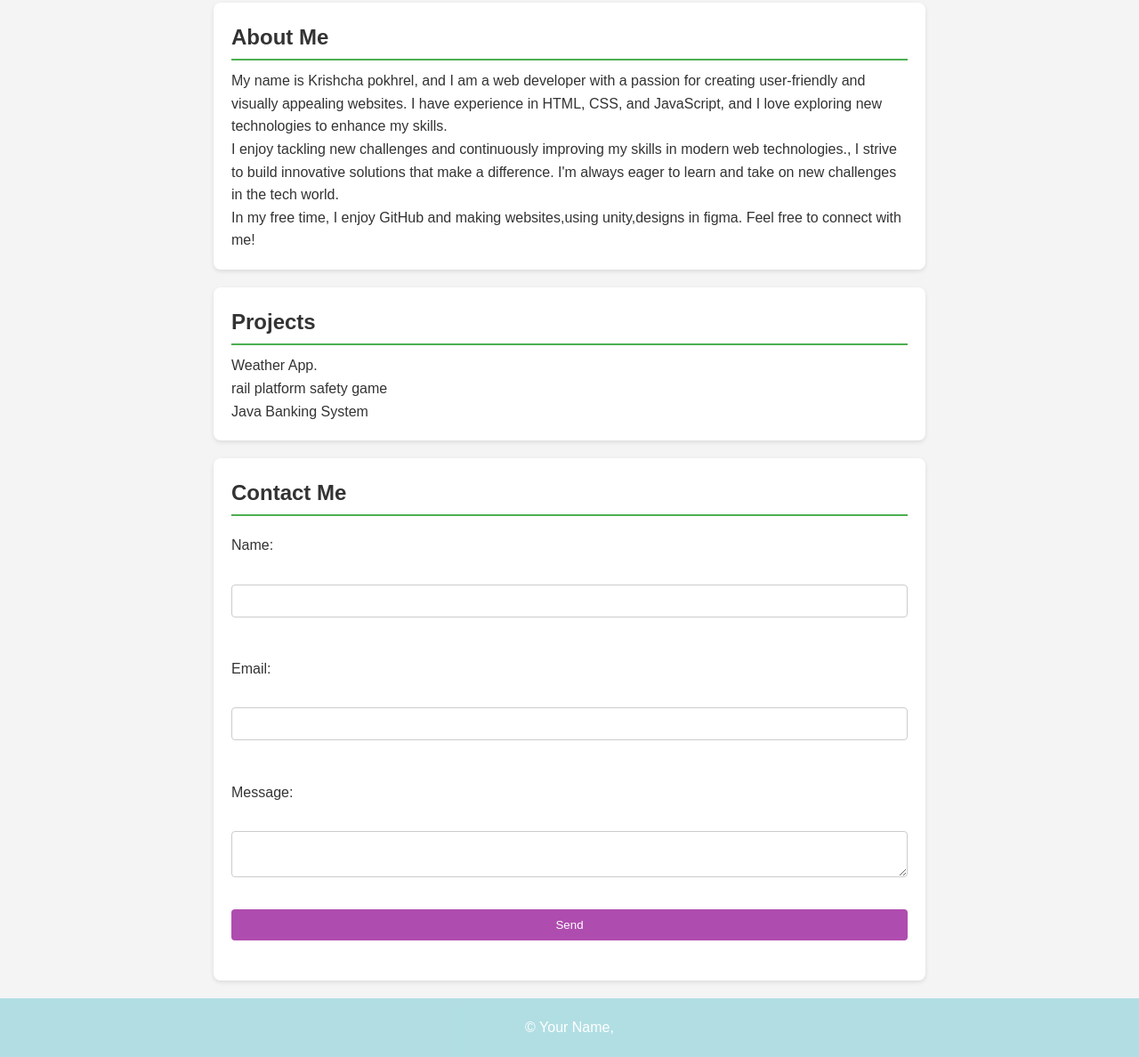
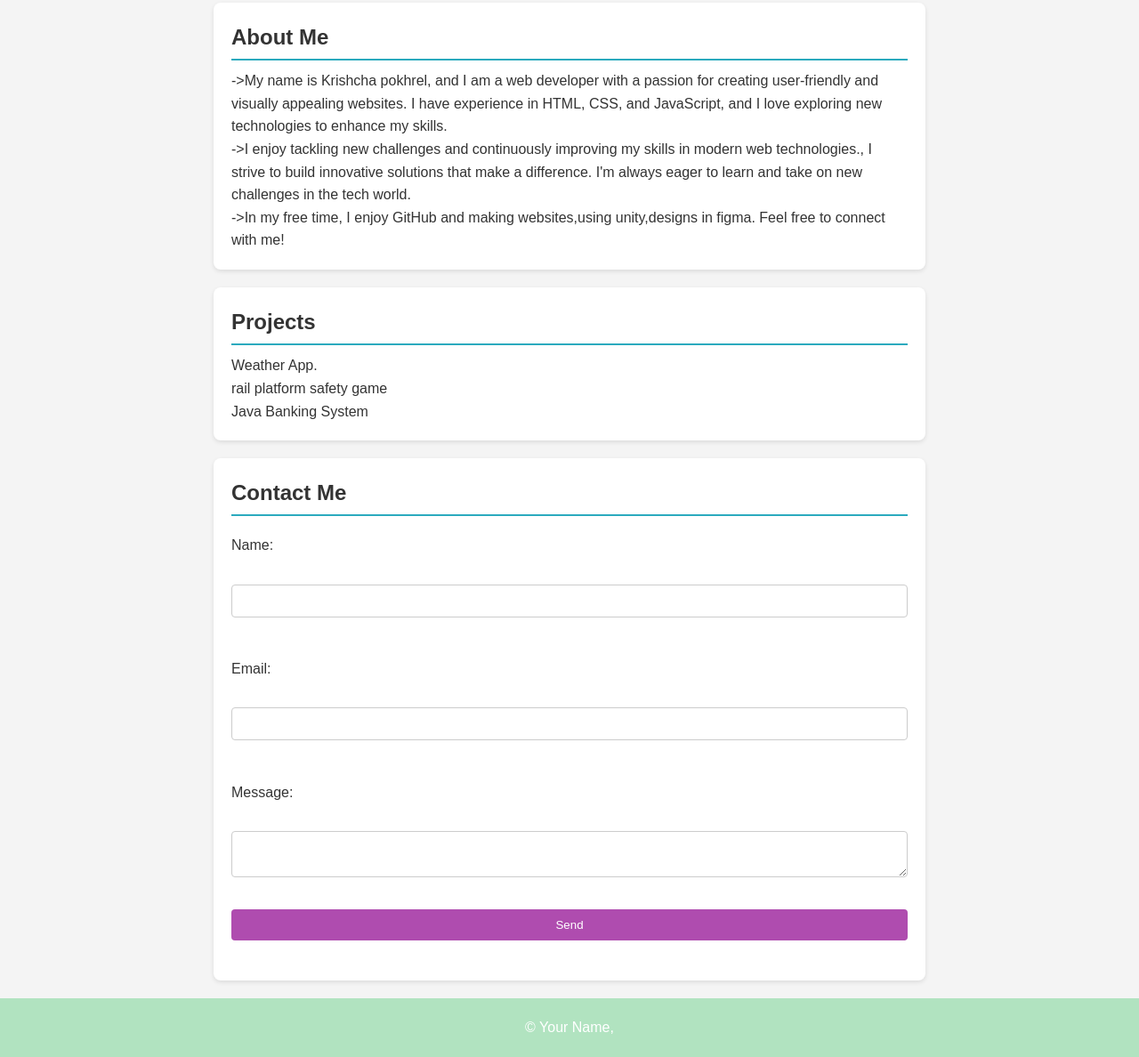
Before and after one commit to krishchapokhrel-code/FSD, a plain HTML site: page index.html in a window 1280 px wide. Shown: the part 144-1332 px from the top of the page at 89% size. Drawn offline with Linux system fonts and the light colour scheme.

Commit message:
first commit

```diff
--- a/index.html
+++ b/index.html
@@ -17,9 +17,9 @@
     </header>
     <section id="about">
         <h2>About Me</h2>
-        <p>My name is Krishcha pokhrel, and I am a web developer with a passion for creating user-friendly and visually appealing websites. I have experience in HTML, CSS, and JavaScript, and I love exploring new technologies to enhance my skills.</p>
-    <p>I enjoy tackling new challenges and continuously improving my skills in modern web technologies., I strive to build innovative solutions that make a difference. I'm always eager to learn and take on new challenges in the tech world.</p>
-    <p>In my free time, I enjoy  GitHub and making websites,using unity,designs in figma. Feel free to connect with me!</p>
+    <p>->My name is Krishcha pokhrel, and I am a web developer with a passion for creating user-friendly and visually appealing websites. I have experience in HTML, CSS, and JavaScript, and I love exploring new technologies to enhance my skills.</p>
+    <p>->I enjoy tackling new challenges and continuously improving my skills in modern web technologies., I strive to build innovative solutions that make a difference. I'm always eager to learn and take on new challenges in the tech world.</p>
+    <p>->In my free time, I enjoy  GitHub and making websites,using unity,designs in figma. Feel free to connect with me!</p>
 </section>
     </section>
     <section id="projects">
--- a/style.css
+++ b/style.css
@@ -39,7 +39,7 @@ section {
 }
 
 h2 {
-    border-bottom: 2px solid #4CAF50; /* Underline for section headings */
+    border-bottom: 2px solid #2baabe; /* Underline for section headings */
     padding-bottom: 5px;
 }
 
@@ -77,7 +77,7 @@ button:hover {
 footer {
     text-align: center;
     padding: 20px;
-    background: #43b7c661; /* Dark background for footer */
+    background: #43c66a61; /* Dark background for footer */
     color: rgb(255, 255, 255); /* White text */
 }
 
```
